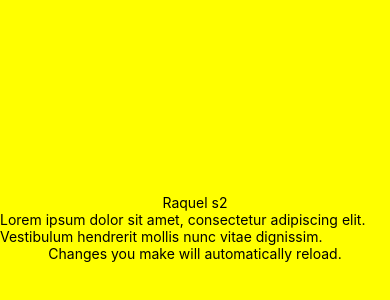
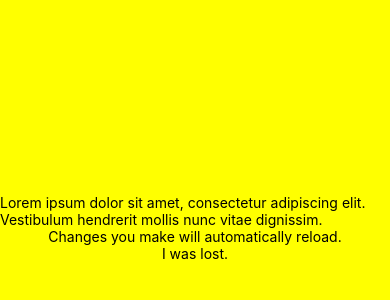
Before and after one commit to alvaropaco/react-match-boilerplate, a React Native app: screen / in a window 390 px wide. Shown: the part 194-494 px from the top of the page. Built offline with nearby package versions, Linux system fonts and the light colour scheme.

Commit message:
Uma linha removida e outra adicionada.

```diff
--- a/App.js
+++ b/App.js
@@ -5,9 +5,9 @@ export default class App extends React.Component {
   render() {
     return (
       <View style={styles.container}>
-		<Text>Raquel s2</Text>
         <Text>Lorem ipsum dolor sit amet, consectetur adipiscing elit. Vestibulum hendrerit mollis nunc vitae dignissim.</Text>
         <Text>Changes you make will automatically reload.</Text>
+		<Text>I was lost.</Text>
       </View>
     );
   }
```
